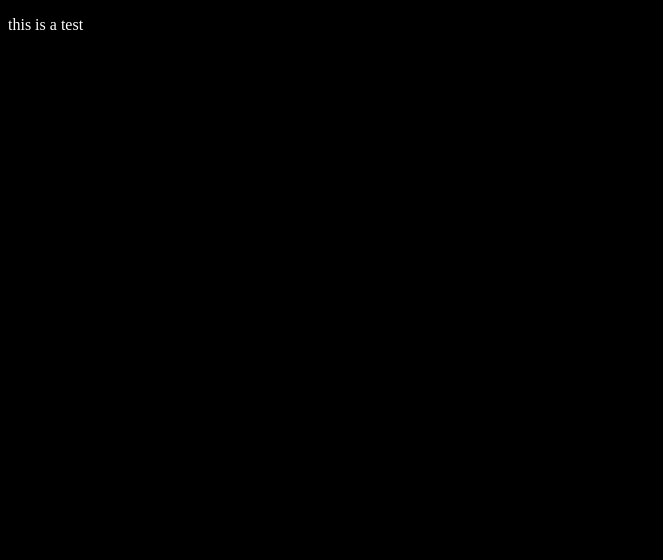
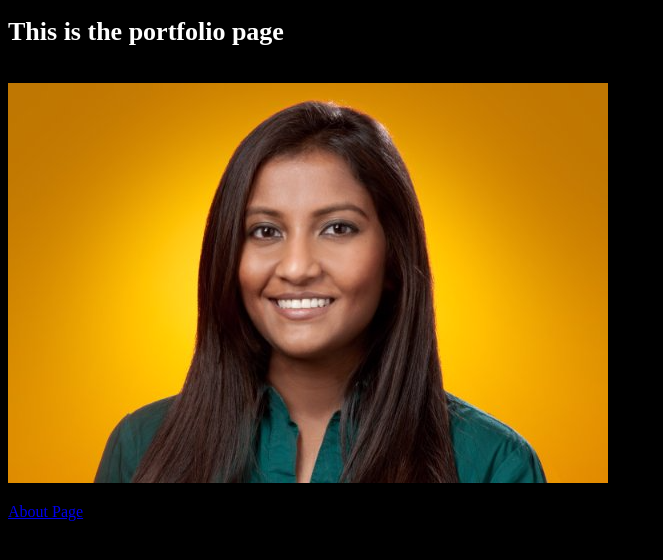
Before and after one commit to jnfrk/personal-website, a plain HTML site: page portfolio/index.html in a window 1280 px wide. Shown: the whole page, without its empty margins (0-663 px from the left). Drawn offline with Linux system fonts and the light colour scheme; files that its build step writes are made by us from their sources.

Commit message:
Basic Requirements

```diff
--- a/portfolio/css/style.css
+++ b/portfolio/css/style.css
@@ -1,3 +1,7 @@
+h1 {
+	font-size: 26px;
+}
+
 body {
 	background-color: black;
 	color: white;
--- a/portfolio/index.html
+++ b/portfolio/index.html
@@ -8,7 +8,12 @@
 </head>
 
 <body>
-<p> this is a test</p>
+<h1>This is the portfolio page</h1>
+<br>
+
+<img src="images/jennkprofile.png" alt="Headshot">
+
+<p><a href= "about.html">About Page</a></p>
 </body>
 
 </html>
```
Also changed, not shown: portfolio/about.html (added, +13 -0 lines).
